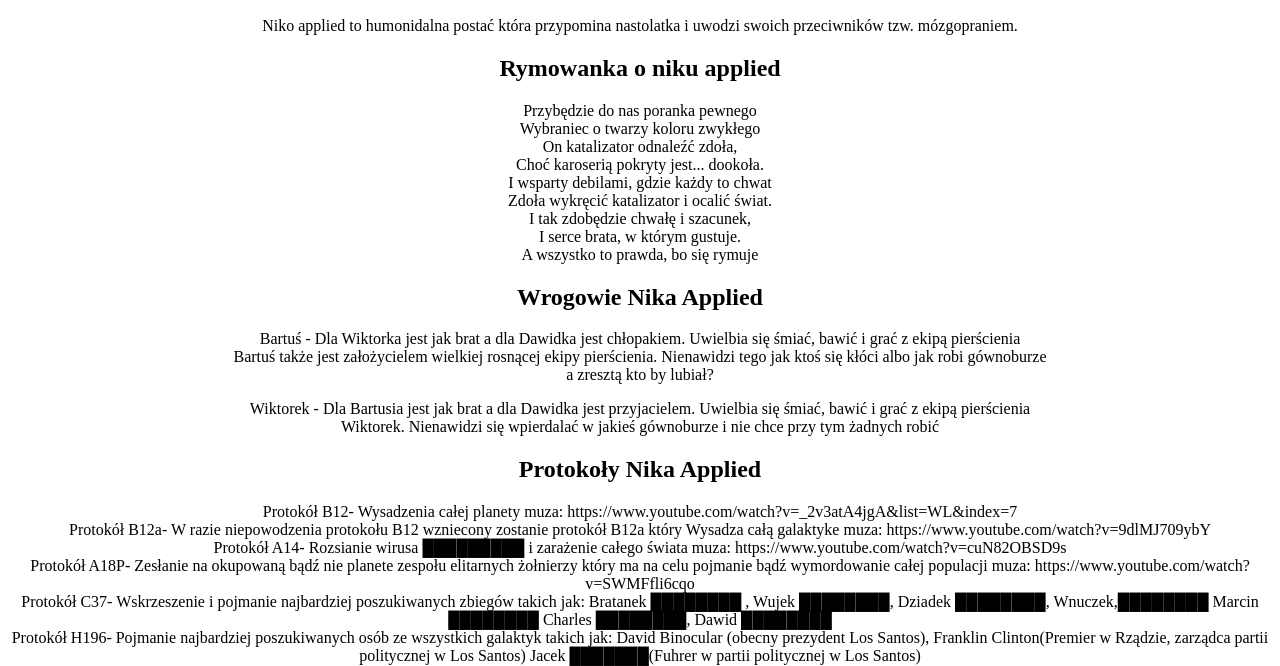
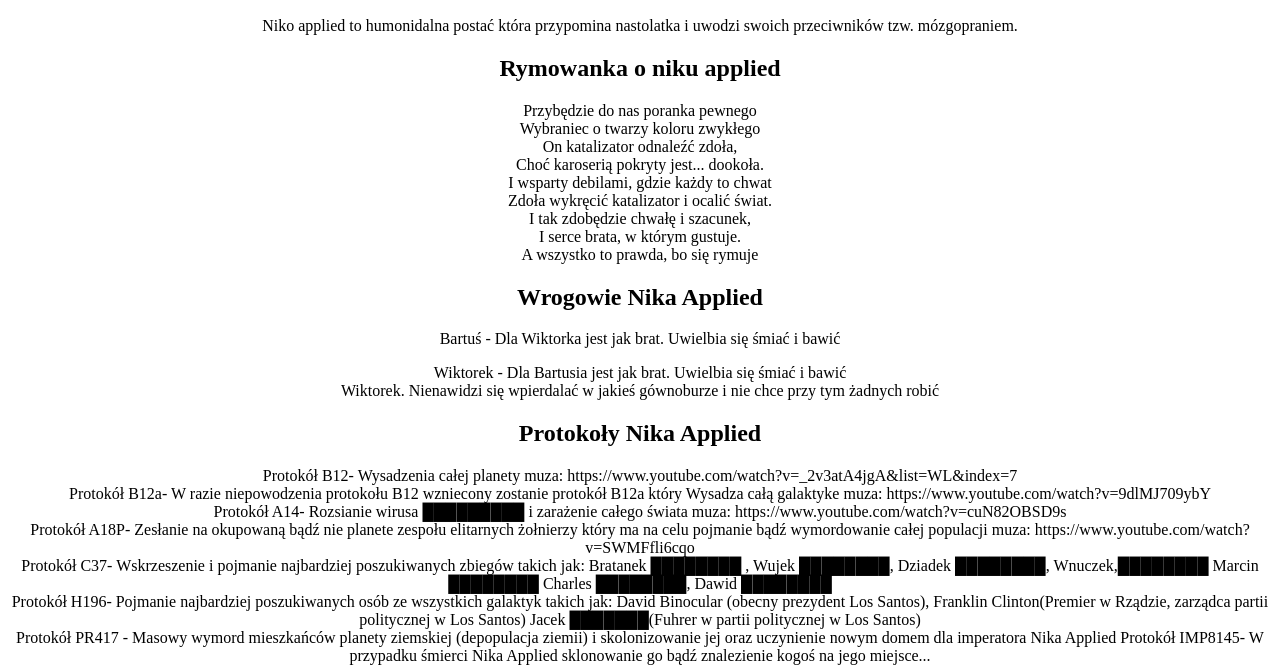
Before and after one commit to NikoApplied/nikoapplied.github.io, a plain HTML site: page index.html in a window 1280 px wide. Shown: the part 110-776 px from the top of the page. Drawn offline with Linux system fonts and the light colour scheme.

Commit message:
Add files via upload

```diff
--- a/index.html
+++ b/index.html
@@ -28,11 +28,9 @@
 
 	<h2>Wrogowie Nika Applied</h2>
 
-	<p>Bartuś - Dla Wiktorka jest jak brat a dla Dawidka jest chłopakiem. Uwielbia się śmiać, bawić i grać z ekipą pierścienia<br>
-	Bartuś także jest założycielem wielkiej rosnącej ekipy pierścienia. Nienawidzi tego jak ktoś się kłóci albo jak robi gównoburze<br>
-	a zresztą kto by lubiał?<br>
+	<p>Bartuś - Dla Wiktorka jest jak brat. Uwielbia się śmiać i bawić<br>
 
-	<p>Wiktorek - Dla Bartusia jest jak brat a dla Dawidka jest przyjacielem. Uwielbia się śmiać, bawić i grać z ekipą pierścienia<br>
+	<p>Wiktorek - Dla Bartusia jest jak brat. Uwielbia się śmiać i bawić<br>
 	Wiktorek. Nienawidzi się wpierdalać w jakieś gównoburze i nie chce przy tym żadnych robić<br>
 
 	<h2>Protokoły Nika Applied</h2>
```
